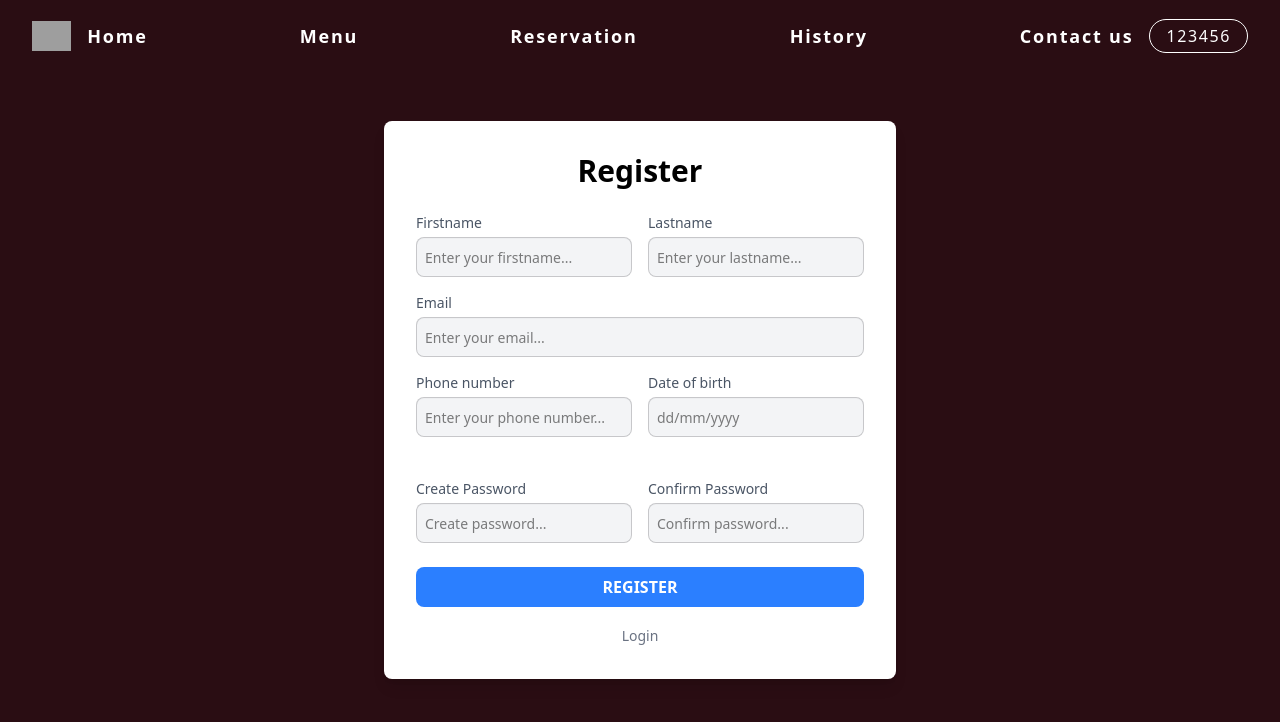
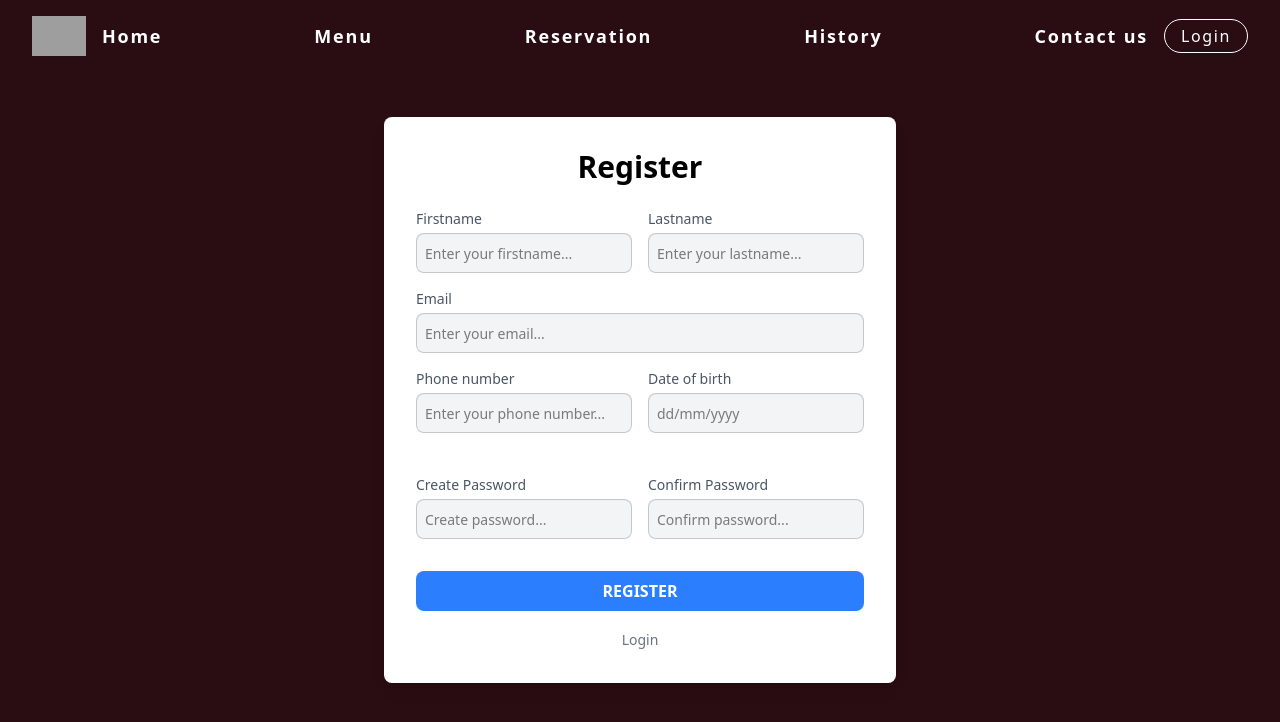
Before and after one commit to Puris-Kaechalad/QUEUETY, a React (Vite) app in the folder apps/FrontEnd/: page /register in a window 1280 px wide. Shown: the top 722 px of the page. Built offline with nearby package versions, Linux system fonts and the light colour scheme; grey boxes are pictures that could not be loaded.

Commit message:
Link login to register

```diff
--- a/apps/FrontEnd/src/component/nav.jsx
+++ b/apps/FrontEnd/src/component/nav.jsx
@@ -57,9 +57,9 @@ function nav() {
             </div>
 
             <div className="navbar-end">
-                <Link to="login" className=" flex px-4 py-1 text-white border-1 border-white rounded-full tracking-widest hover:bg-white hover:text-warning hover:border-white
+                <Link to="/login" className=" flex px-4 py-1 text-white border-1 border-white rounded-full tracking-widest hover:bg-white hover:text-warning hover:border-white
                 hover:scale-110 duration-300 ease-in-out">
-                    123456
+                    Login
                 </Link>
             </div>
         </div>
--- a/apps/FrontEnd/src/pages/client/login.jsx
+++ b/apps/FrontEnd/src/pages/client/login.jsx
@@ -1,4 +1,5 @@
 import React from 'react'
+import { Link } from "react-router-dom";
 import Navbar from '../../component/nav'
 
 function login() {
@@ -30,7 +31,7 @@ function login() {
                     </button>
                     <div className="flex justify-start gap-2 mt-4">
                         <p className="text-gray-500 text-sm">Do not have an account yet?</p>
-                        <a className="text-sky-600 text-sm">Register</a>
+                        <Link to="/register" className="text-sky-600 text-sm">Register</Link>
                     </div>
 
                 </div>
--- a/apps/FrontEnd/src/pages/client/register.jsx
+++ b/apps/FrontEnd/src/pages/client/register.jsx
@@ -1,4 +1,5 @@
 import React from 'react'
+import { Link } from "react-router-dom";
 import Navbar from '../../component/nav'
 
 export default function register() {
@@ -80,11 +81,13 @@ export default function register() {
                         </div>
                     </div>
 
-                    <button className="w-full mt-6 bg-blue-500 text-white font-semibold py-2 rounded-lg hover:bg-blue-600">
-                        REGISTER
-                    </button>
-                    <div className="text-center mt-4">
-                        <a className="text-gray-500 text-sm mt-3">Login</a>
+                    <div className="mt-8">
+                        <button className="w-full bg-blue-500 text-white font-semibold py-2 rounded-lg hover:bg-blue-600">
+                            REGISTER
+                        </button>
+                        <div className="text-center mt-4">
+                            <Link to="/login" className="text-gray-500 text-sm mt-3">Login</Link>
+                        </div>
                     </div>
                 </div>
             </div>
```
